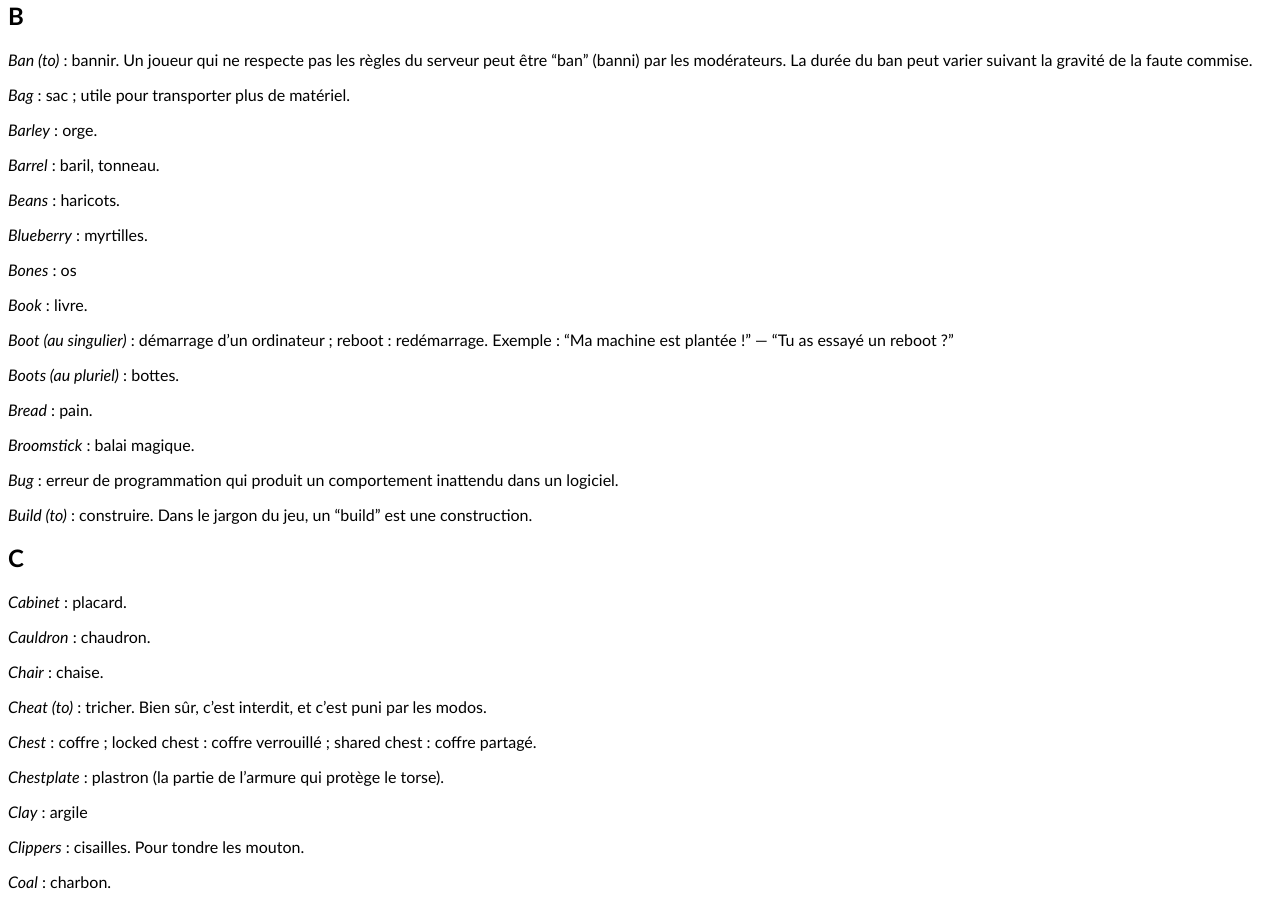
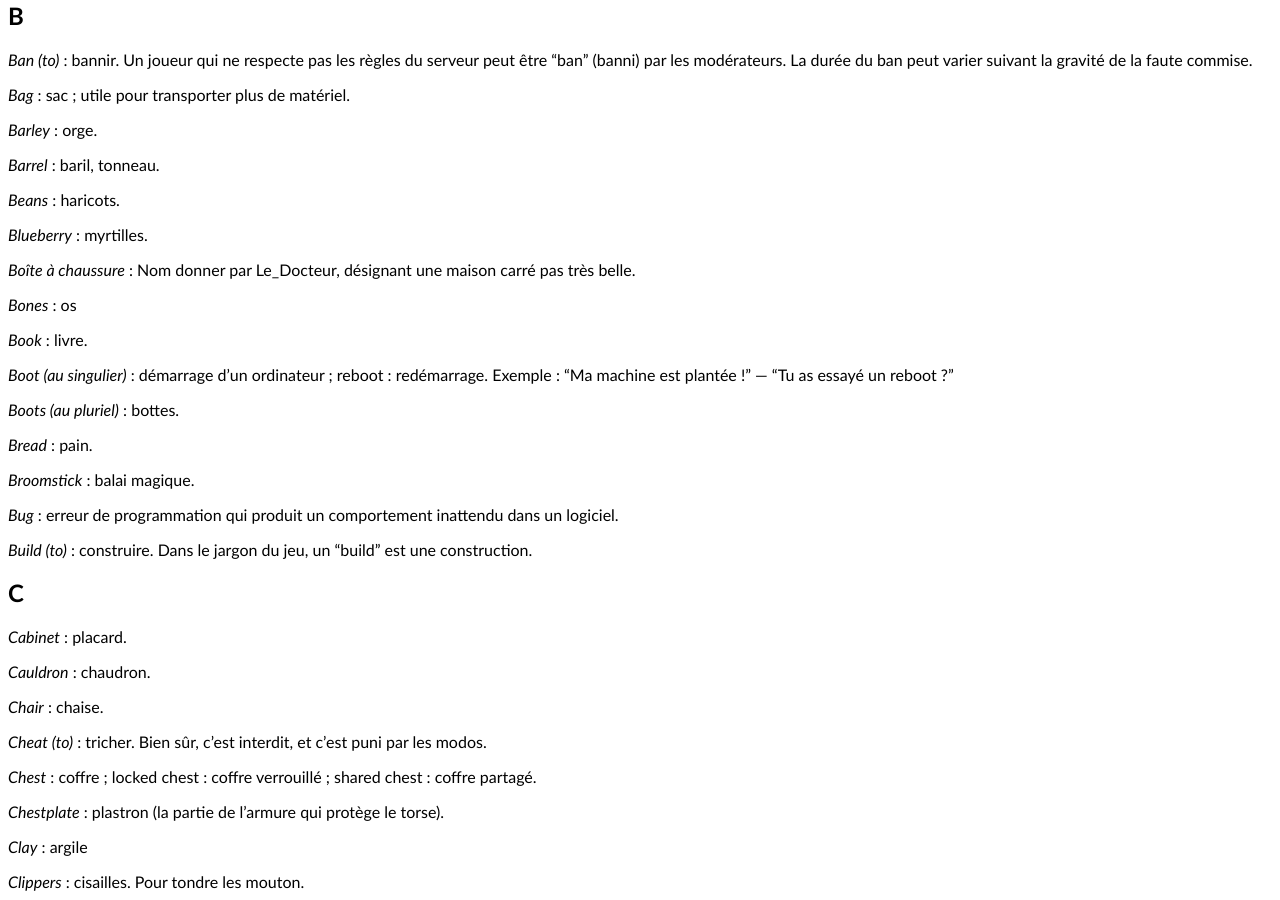
Before and after one commit to MT-Eurythmia/Eurythmia-website, a Jekyll site: the page built from lexique.md, in a window 1280 px wide and 900 px high, scrolled down 561 px. Built offline with Jekyll 4.4.1, drawn with Linux system fonts in a browser that asks for light colours.

Commit message:
update lexique.md
add boîte à chaussure

```diff
--- a/lexique.md
+++ b/lexique.md
@@ -37,6 +37,8 @@
 *Beans* : haricots.
 
 *Blueberry* : myrtilles.
+
+*Boîte à chaussure* : Nom donner par Le_Docteur, désignant une maison carré pas très belle.
 
 *Bones* : os
 
```
